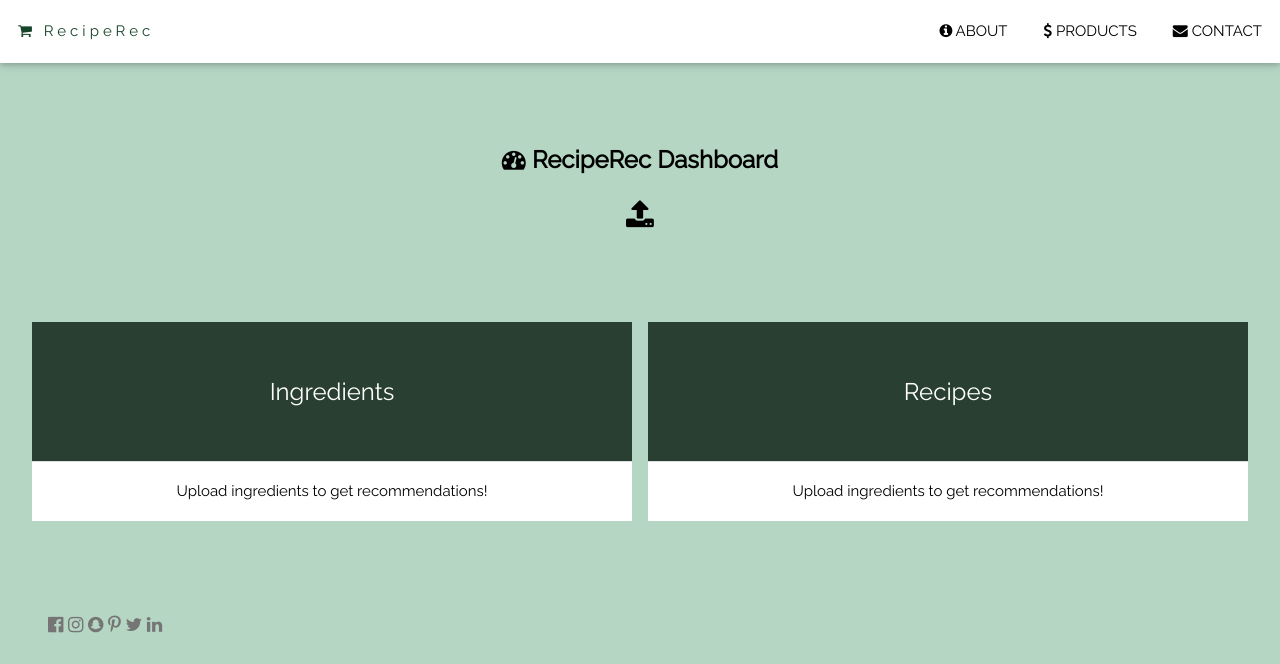
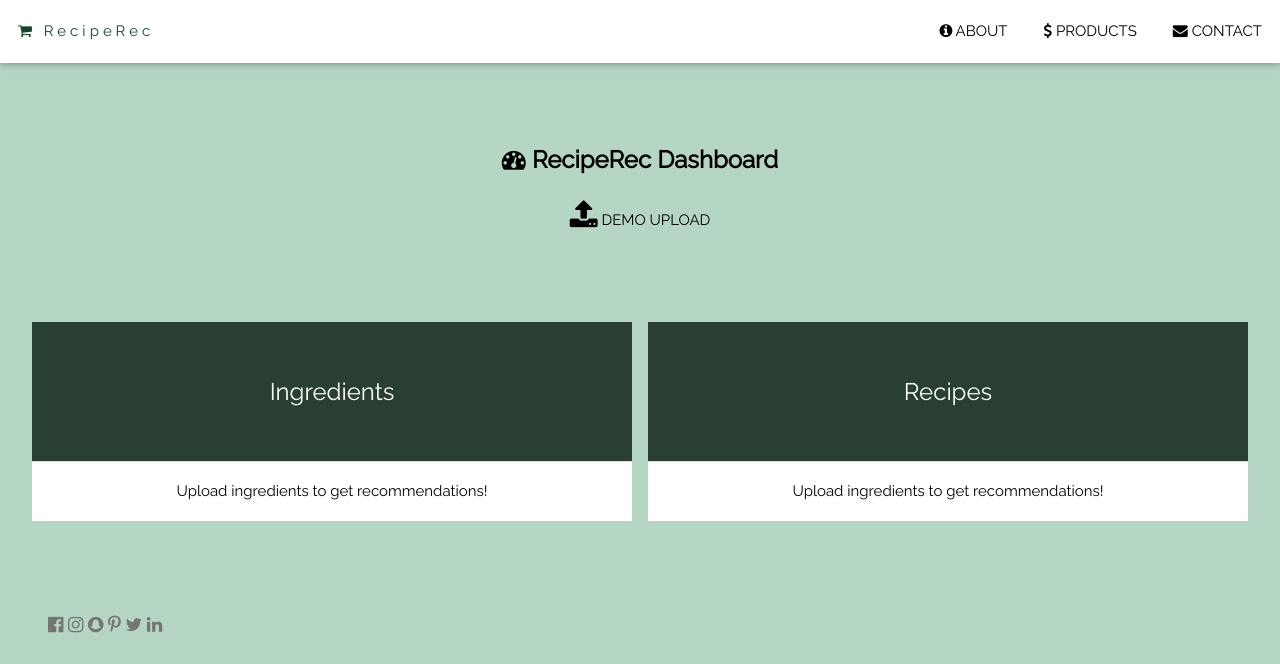
Before and after one commit to acchindra-thev/OpenVINO-RecipeRec, a Flask app: page / in a window 1280 px wide. Shown: the top 664 px of the page. Run offline with Flask 2, Linux system fonts and the light colour scheme.

Commit message:
Update app.html

```diff
--- a/open-vino/templates/app.html
+++ b/open-vino/templates/app.html
@@ -176,7 +176,7 @@
       <h3><b><i class="fa fa-dashboard"></i> RecipeRec Dashboard</b></h3>
       <form action="/" method="POST">
         <input type="file" onchange="form.submit()" id="real-file" hidden="hidden" />
-        <a class="w3-bar-item w3-button" id="custom-button"><i class="fa fa-upload fa-2x"></i></a>
+        <a class="w3-bar-item w3-button" id="custom-button"><i class="fa fa-upload fa-2x"></i>  DEMO UPLOAD</a>
       </form>
       <div class="w3-row-padding" style="margin-top:64px">
 
```
